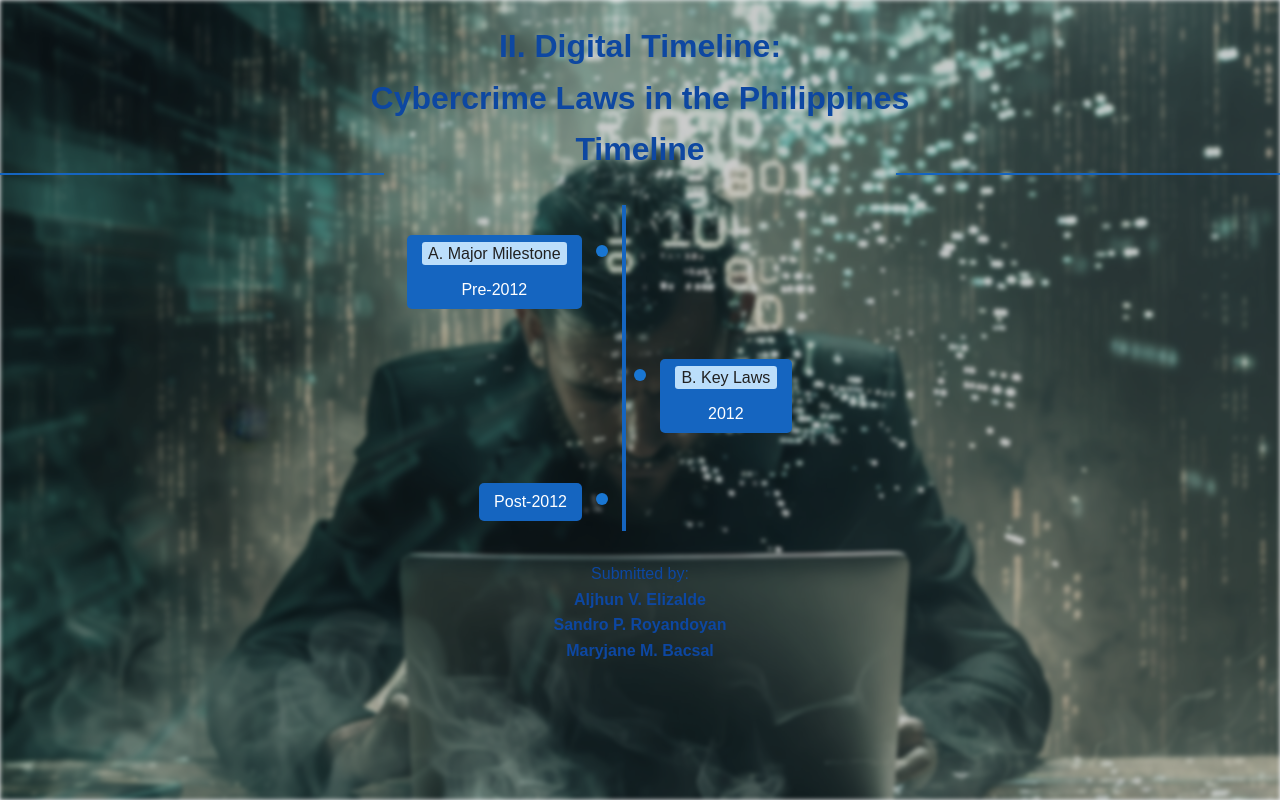
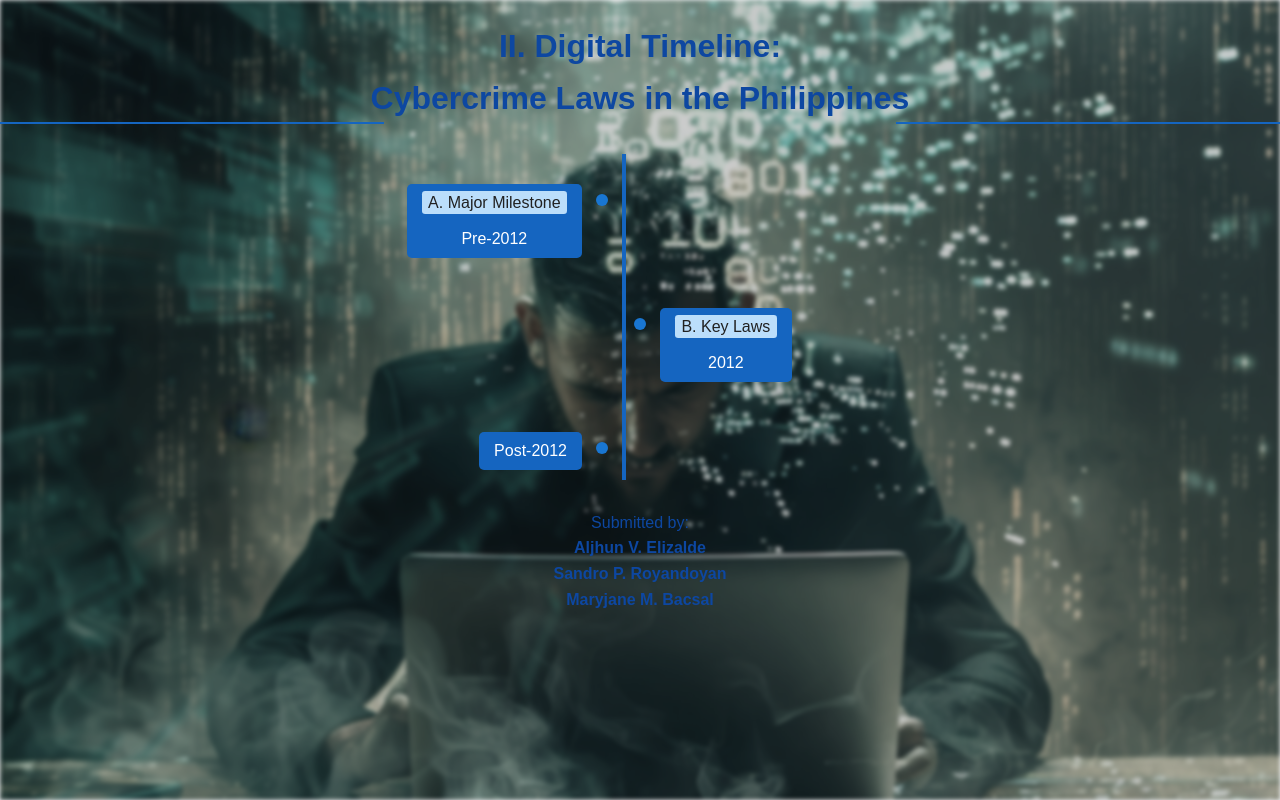
Before and after one commit to ITchanQt/Cybercrime-Laws-in-the-Philippines---Timeline, a plain HTML site: page index.html in a window 1280 px wide. Drawn offline with Linux system fonts and the light colour scheme.

Commit message:
index.html

```diff
--- a/index.html
+++ b/index.html
@@ -220,7 +220,7 @@
     </style>
 </head>
 <body>
-    <h1 class="title"><b>II. Digital Timeline:</b><br>Cybercrime Laws in the Philippines<br>Timeline</h1>
+    <h1 class="title"><b>II. Digital Timeline:</b><br>Cybercrime Laws in the Philippines</h1>
     <div class="container">
         <div class="timeline">
             <!-- Pre-2012 -->
```
